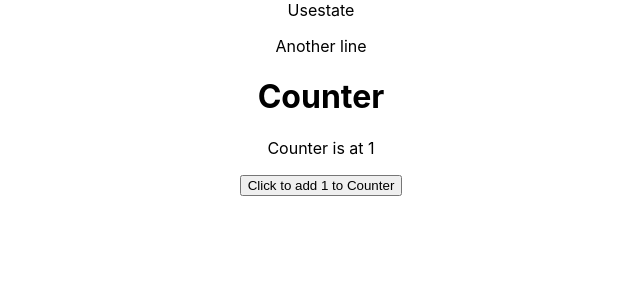
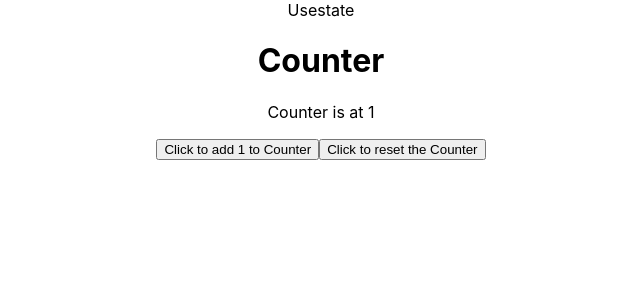
Before and after one commit to ShaniYonayov/usestate, a React (Create React App) app: page / in a window 1280 px wide. Shown: the top 300 px of the page, without its empty margins (319-959 px from the left). Built offline with nearby package versions, Linux system fonts and the light colour scheme.

Commit message:
Add resetButton

```diff
--- a/src/App.js
+++ b/src/App.js
@@ -5,7 +5,6 @@ function App() {
   return (
     <div className="App">
       Usestate
-      <p>Another line</p>
       <Counter />
     </div>
   );
--- a/src/Counter.js
+++ b/src/Counter.js
@@ -10,19 +10,32 @@ function Counter() {
             // הפונק סטקאונט מקבלת פונקציה
             function(oldCount){
                 // הפונקציה הזאת מגדירה מה אני רוצה שיקרה כשאני מפעילה את אינקריז וזה שהערך יעלה ב1
-                return oldCount + 1
+                return oldCount +1
             }
         )
-        console.log(count)
+
+         console.log(count)
         // באינקריז אני עושה עוד דברים חוץ מלעדכן את משתנה הסטייט
         // ובגלל זה לא הכנסתי את אולדקאונט לאוןקליק למטה
         //
     }
-    return (
+    function reset(){
+      setCount(
+          function(){
+              return 1
+          }
+      )
+
+       console.log(count)
+  }
+  // הוספתי פונקציה לאיתחול, המשתנה קאונט מתעדכן בעזרת הפונק טקאונט ולכן גם פה השתמשנו בו
+  // החזרנו 1 כי משם הספירה מתחילה וככה זה מתאפס
+     return (
       <div>
         <h1>Counter</h1>
-        <p>Counter is at {count}</p>
+        <p>Counter is at {count} </p>
         <button onClick={incr}>Click to add 1 to Counter</button>
+        <button onClick={reset}>Click to reset the Counter</button>
       </div>
     );
   }
```
